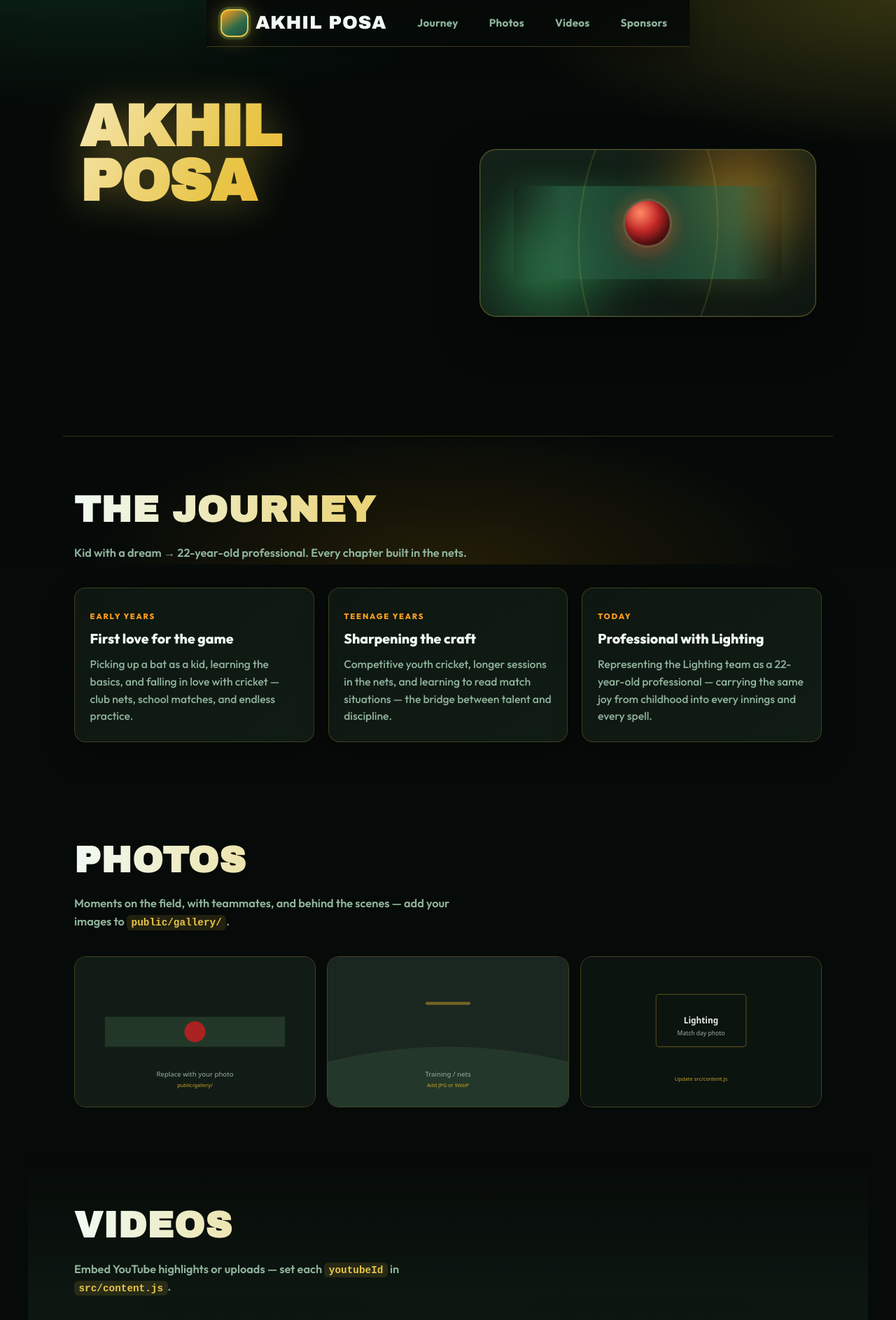
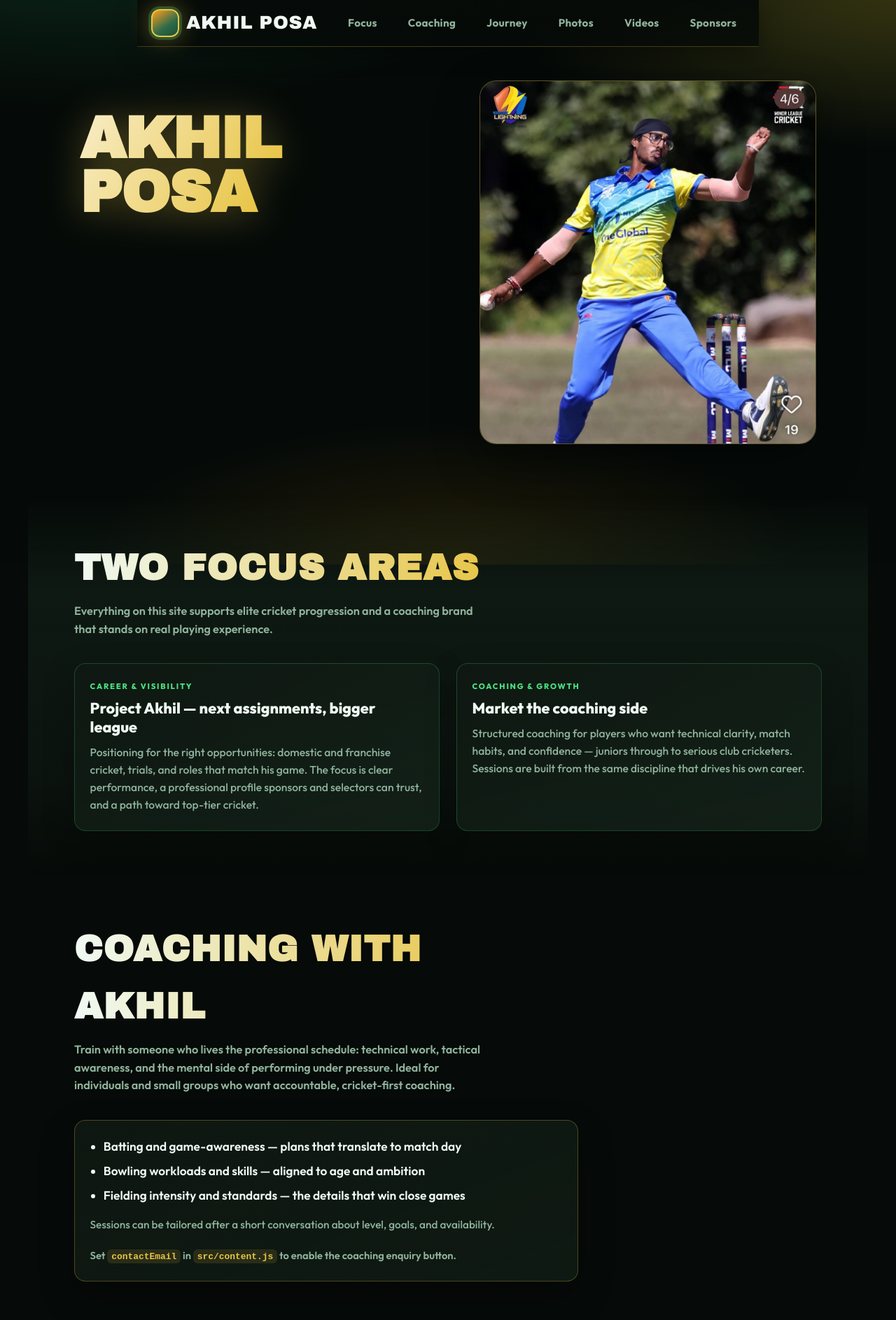
Before and after one commit to krishnaposa/akhil-posa-cricket, a React (Vite) app: page / in a window 1280 px wide. Shown: the top 1887 px of the page at 70% size. Built offline with nearby package versions, Linux system fonts and the light colour scheme.

Commit message:
redo page layout

```diff
--- a/src/App.jsx
+++ b/src/App.jsx
@@ -1,5 +1,13 @@
 import { useEffect, useState, useCallback } from 'react'
-import { site, journey, gallery, videos, sponsors } from './content.js'
+import {
+  site,
+  objectives,
+  coaching,
+  journey,
+  gallery,
+  videos,
+  sponsors,
+} from './content.js'
 
 function NavLink({ href, children, onNavigate }) {
   return (
@@ -82,6 +90,8 @@ export default function App() {
           className={`nav ${navOpen ? 'is-open' : ''}`}
           aria-label="Primary"
         >
+          <NavLink href="#focus" onNavigate={closeNav}>Focus</NavLink>
+          <NavLink href="#coaching" onNavigate={closeNav}>Coaching</NavLink>
           <NavLink href="#journey" onNavigate={closeNav}>Journey</NavLink>
           <NavLink href="#gallery" onNavigate={closeNav}>Photos</NavLink>
           <NavLink href="#videos" onNavigate={closeNav}>Videos</NavLink>
@@ -100,11 +110,26 @@ export default function App() {
             <p className="hero-meta">{site.ageNote}</p>
             <p className="hero-sub">{site.heroSubtext}</p>
             <div className="hero-actions">
-              <a className="btn btn-primary" href="#gallery">View gallery</a>
-              <a className="btn btn-ghost" href="#journey">Read the journey</a>
+              <a className="btn btn-primary" href="#focus">Career & goals</a>
+              <a className="btn btn-ghost" href="#coaching">Coaching</a>
             </div>
           </div>
-          <div className="hero-visual" aria-hidden>
+          <div
+            className={site.heroImage ? 'hero-visual hero-visual--photo' : 'hero-visual'}
+            aria-hidden={!site.heroImage}
+          >
+            {site.heroImage ? (
+              <img
+                className="hero-photo"
+                src={site.heroImage}
+                alt={site.heroImageAlt}
+                width={640}
+                height={800}
+                decoding="async"
+                fetchPriority="high"
+              />
+            ) : (
+              <>
                 <div className="hero-glow hero-glow-a" />
                 <div className="hero-glow hero-glow-b" />
                 <div className="pitch-strip" />
@@ -112,6 +137,55 @@ export default function App() {
                 <div className="ball-orbit">
                   <span className="cricket-ball" />
                   <span className="ball-trail" />
+                </div>
+              </>
+            )}
+          </div>
+        </section>
+
+        <section id="focus" className="section section-alt" data-reveal>
+          <div className="section-head">
+            <h2 className="section-title">Two focus areas</h2>
+            <p>
+              Everything on this site supports elite cricket progression and a coaching brand that stands on real playing experience.
+            </p>
+          </div>
+          <ul className="focus-grid">
+            {objectives.map((o) => (
+              <li key={o.id} className="focus-card">
+                <p className="focus-eyebrow">{o.eyebrow}</p>
+                <h3>{o.title}</h3>
+                <p className="focus-body">{o.body}</p>
+              </li>
+            ))}
+          </ul>
+        </section>
+
+        <section id="coaching" className="section" data-reveal>
+          <div className="section-head">
+            <h2 className="section-title">{coaching.headline}</h2>
+            <p>{coaching.intro}</p>
+          </div>
+          <div className="coaching-panel">
+            <ul className="coaching-highlights">
+              {coaching.highlights.map((line) => (
+                <li key={line}>{line}</li>
+              ))}
+            </ul>
+            <p className="coaching-note">{coaching.note}</p>
+            <div className="coaching-actions">
+              {site.contactEmail ? (
+                <a
+                  className="btn btn-primary"
+                  href={`mailto:${site.contactEmail}?subject=${encodeURIComponent('Coaching enquiry — Akhil Posa')}`}
+                >
+                  {coaching.ctaLabel}
+                </a>
+              ) : (
+                <p className="coaching-email-hint">
+                  Set <code>contactEmail</code> in <code>src/content.js</code> to enable the coaching enquiry button.
+                </p>
+              )}
             </div>
           </div>
         </section>
--- a/src/content.js
+++ b/src/content.js
@@ -5,18 +5,53 @@
 
 export const site = {
   name: 'Akhil Posa',
-  tagline: 'From backyard dreams to the professional crease',
+  tagline: 'Professional cricket — and a coaching lane built on the same standards',
   team: 'Lighting',
   role: 'Professional cricketer',
   ageNote: '22 — living the journey he started as a kid',
   heroSubtext:
-    'A visual story of grit, growth, and the love of the game — from first bat to Lighting colours.',
+    'This site backs two goals: stay visible for the next step in elite cricket — bigger leagues and the right assignments — and grow a coaching offer that passes on what he’s learned in the nets and on the field.',
   social: {
     instagram: '', // e.g. 'https://instagram.com/yourhandle'
     youtube: '',
     x: '',
   },
-  contactEmail: '', // optional
+  contactEmail: '', // optional — used for coaching enquiries and footer
+  /** Shown in the hero and listed in Photos — path under public/ */
+  heroImage: '/gallery/akhil-1.PNG',
+  heroImageAlt: 'Akhil Posa — professional cricketer',
+}
+
+/** Two strategic priorities — league / career track and coaching business */
+export const objectives = [
+  {
+    id: 'elite',
+    eyebrow: 'Career & visibility',
+    title: 'Project Akhil — next assignments, bigger league',
+    body:
+      'Positioning for the right opportunities: domestic and franchise cricket, trials, and roles that match his game. The focus is clear performance, a professional profile sponsors and selectors can trust, and a path toward top-tier cricket.',
+  },
+  {
+    id: 'coaching',
+    eyebrow: 'Coaching & growth',
+    title: 'Market the coaching side',
+    body:
+      'Structured coaching for players who want technical clarity, match habits, and confidence — juniors through to serious club cricketers. Sessions are built from the same discipline that drives his own career.',
+  },
+]
+
+/** Dedicated coaching marketing block — CTA uses site.contactEmail when set */
+export const coaching = {
+  headline: 'Coaching with Akhil',
+  intro:
+    'Train with someone who lives the professional schedule: technical work, tactical awareness, and the mental side of performing under pressure. Ideal for individuals and small groups who want accountable, cricket-first coaching.',
+  highlights: [
+    'Batting and game-awareness — plans that translate to match day',
+    'Bowling workloads and skills — aligned to age and ambition',
+    'Fielding intensity and standards — the details that win close games',
+  ],
+  note: 'Sessions can be tailored after a short conversation about level, goals, and availability.',
+  ctaLabel: 'Ask about coaching',
 }
 
 export const journey = [
@@ -37,8 +72,9 @@ export const journey = [
   },
 ]
 
-/** Placeholder gallery — replace src with real paths under public/gallery/ */
+/** Gallery — add files under public/gallery/ */
 export const gallery = [
+  { src: '/gallery/akhil-1.PNG', alt: 'Akhil Posa — on the field' },
   { src: '/gallery/placeholder-1.svg', alt: 'Akhil Posa — youth cricket (add your photo)' },
   { src: '/gallery/placeholder-2.svg', alt: 'Training and nets (add your photo)' },
   { src: '/gallery/placeholder-3.svg', alt: 'Match day — Lighting (add your photo)' },
--- a/src/index.css
+++ b/src/index.css
@@ -585,6 +585,32 @@ main {
     0 0 0 1px rgba(255, 255, 255, 0.06) inset;
 }
 
+.hero-visual--photo {
+  min-height: 0;
+  padding: 0;
+  background: var(--bg-panel);
+  aspect-ratio: 3 / 4;
+  max-height: min(520px, 78vh);
+  width: 100%;
+  max-width: 400px;
+  margin-inline: auto;
+}
+
+@media (min-width: 880px) {
+  .hero-visual--photo {
+    margin-inline: 0;
+    max-width: none;
+  }
+}
+
+.hero-photo {
+  display: block;
+  width: 100%;
+  height: 100%;
+  object-fit: cover;
+  object-position: center center;
+}
+
 .hero-glow {
   position: absolute;
   border-radius: 50%;
@@ -779,6 +805,107 @@ main {
 
 .section-timeline {
   border-top: 1px solid rgba(232, 197, 71, 0.2);
+}
+
+.focus-grid {
+  list-style: none;
+  margin: 0;
+  padding: 0;
+  display: grid;
+  gap: 1.25rem;
+}
+
+@media (min-width: 768px) {
+  .focus-grid {
+    grid-template-columns: repeat(2, 1fr);
+    gap: 1.5rem;
+  }
+}
+
+.focus-card {
+  padding: 1.5rem 1.35rem;
+  background: linear-gradient(155deg, rgba(15, 24, 18, 0.98), rgba(22, 38, 28, 0.72));
+  border-radius: var(--radius);
+  border: 1px solid rgba(74, 222, 128, 0.22);
+  box-shadow: 0 16px 44px rgba(0, 0, 0, 0.28);
+  transition:
+    transform 0.35s var(--ease-out),
+    border-color 0.35s;
+}
+
+.focus-card:hover {
+  transform: translateY(-4px);
+  border-color: rgba(232, 197, 71, 0.38);
+}
+
+.focus-eyebrow {
+  margin: 0 0 0.5rem;
+  font-size: 0.7rem;
+  font-weight: 800;
+  letter-spacing: 0.16em;
+  text-transform: uppercase;
+  color: var(--accent-cool);
+}
+
+.focus-card h3 {
+  margin: 0 0 0.65rem;
+  font-size: clamp(1.15rem, 2.5vw, 1.35rem);
+  font-weight: 800;
+  line-height: 1.25;
+  color: var(--text);
+}
+
+.focus-body {
+  margin: 0;
+  color: var(--text-muted);
+  font-size: 0.98rem;
+  font-weight: 500;
+}
+
+.coaching-panel {
+  padding: 1.5rem 1.35rem;
+  max-width: 720px;
+  background: linear-gradient(160deg, rgba(15, 24, 18, 0.95), rgba(22, 38, 28, 0.55));
+  border-radius: var(--radius);
+  border: 1px solid rgba(232, 197, 71, 0.28);
+  box-shadow: 0 20px 50px rgba(0, 0, 0, 0.3);
+}
+
+.coaching-highlights {
+  margin: 0 0 1rem;
+  padding-left: 1.2rem;
+  color: var(--text);
+  font-weight: 600;
+  line-height: 1.55;
+}
+
+.coaching-highlights li {
+  margin-bottom: 0.5rem;
+}
+
+.coaching-highlights li:last-child {
+  margin-bottom: 0;
+}
+
+.coaching-note {
+  margin: 0 0 1.25rem;
+  color: var(--text-muted);
+  font-size: 0.96rem;
+  font-weight: 500;
+}
+
+.coaching-actions {
+  display: flex;
+  flex-wrap: wrap;
+  gap: 0.75rem;
+  align-items: center;
+}
+
+.coaching-email-hint {
+  margin: 0;
+  color: var(--text-muted);
+  font-size: 0.92rem;
+  font-weight: 600;
 }
 
 .timeline {
```
Also changed, not shown: public/gallery/akhil-1.PNG (added). Lines whose indentation alone changed are shown as unchanged.
